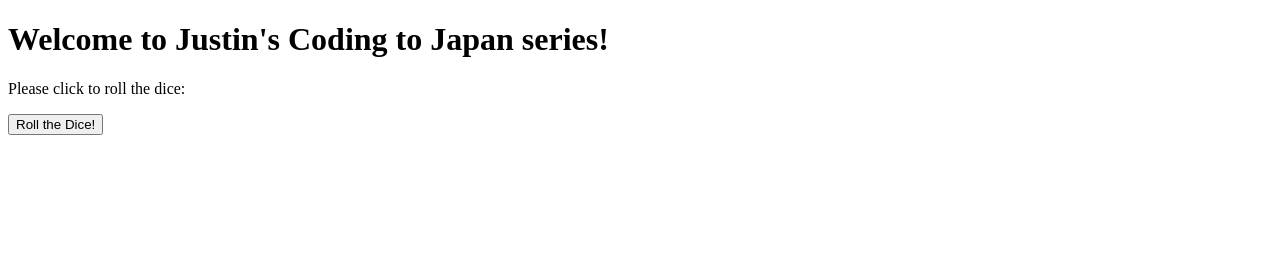
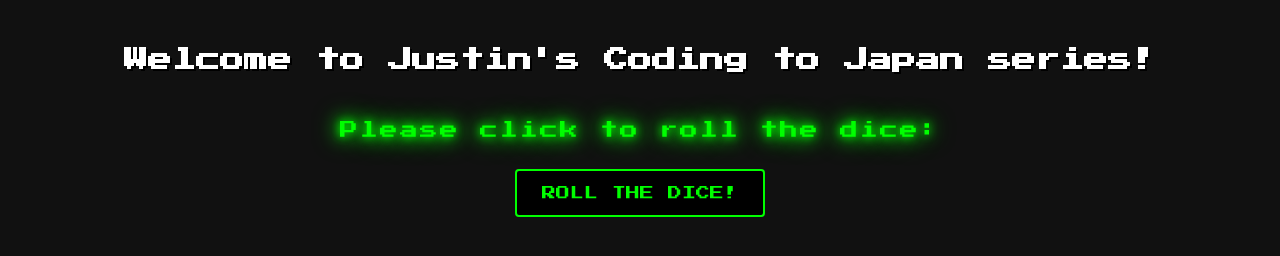
Before and after one commit to mimbe383838/jboy-casino-palace-japan-edition, a website: page index.html in a window 1280 px wide. Drawn offline with Linux system fonts and the light colour scheme.

Commit message:
Updated dice game with arcade styling and image display

```diff
--- a/index.html
+++ b/index.html
@@ -2,16 +2,74 @@
 <html>
     <head>
         <title>First Web Page</title>
+        <link href="https://fonts.googleapis.com/css2?family=Press+Start+2P&display=swap" rel="stylesheet">
         <style>
             .dice-image {
                 max-width: 300px;
                 margin: 20px 0;
+                border-radius: 8px;
+                box-shadow: 0 4px 8px rgba(0,0,0,0.1);
+            }
+            .roll-instruction {
+                font-family: 'Press Start 2P', cursive;
+                font-size: 18px;
+                color: #00ff00;
+                text-shadow: 2px 2px #000;
+                margin: 25px 0;
+                letter-spacing: 2px;
+                line-height: 1.5;
+                animation: glow 1.5s ease-in-out infinite alternate;
+            }
+            @keyframes glow {
+                from {
+                    text-shadow: 0 0 5px #00ff00, 0 0 10px #00ff00, 0 0 15px #00ff00;
+                }
+                to {
+                    text-shadow: 0 0 10px #00ff00, 0 0 20px #00ff00, 0 0 30px #00ff00;
+                }
+            }
+            button {
+                font-family: 'Press Start 2P', cursive;
+                padding: 15px 25px;
+                font-size: 14px;
+                cursor: pointer;
+                background-color: #000;
+                color: #00ff00;
+                border: 2px solid #00ff00;
+                border-radius: 4px;
+                text-transform: uppercase;
+                transition: all 0.3s ease;
+            }
+            button:hover {
+                background-color: #00ff00;
+                color: #000;
+                box-shadow: 0 0 10px #00ff00;
+            }
+            h1 {
+                font-family: 'Press Start 2P', cursive;
+                font-size: 24px;
+                color: #fff;
+                text-shadow: 2px 2px #000;
+                margin: 20px 0;
+            }
+            body {
+                background-color: #111;
+                display: flex;
+                flex-direction: column;
+                align-items: center;
+                padding: 20px;
+            }
+            #result {
+                font-family: 'Press Start 2P', cursive;
+                color: #fff;
+                margin-top: 20px;
+                text-align: center;
             }
         </style>
     </head>
     <body>
         <h1>Welcome to Justin's Coding to Japan series!</h1>
-        <p>Please click to roll the dice:</p>
+        <p class="roll-instruction">Please click to roll the dice:</p>
         <button onclick="rollDice()">Roll the Dice!</button>
         <div id="result"></div>
 
@@ -28,10 +86,10 @@
 
                 if (dice1 === 6 && dice2 === 6) {
                     message += "DOUBLE 6! SUCK ON JAPANESE TITTIES<br>";
-                    message += '<img src="https://i.imgur.com/h8dCuTt.jpg" alt="Double 6 Celebration" class="dice-image">';
+                    message += '<img src="https://i.imgur.com/hhtR1pc.jpeg" alt="Double 6 Celebration" class="dice-image">';
                 } else if (dice1 === 6 || dice2 === 6) {
                     message += "SUCK ON JAPANESE TITTIES<br>";
-                    message += '<img src="https://i.imgur.com/h8dCuTt.jpg" alt="Single 6 Celebration" class="dice-image">';
+                    message += '<img src="https://i.imgur.com/hhtR1pc.jpeg" alt="Single 6 Celebration" class="dice-image">';
                 } else {
                     message += "Keep rolling kid, it'll come";
                 }
```
